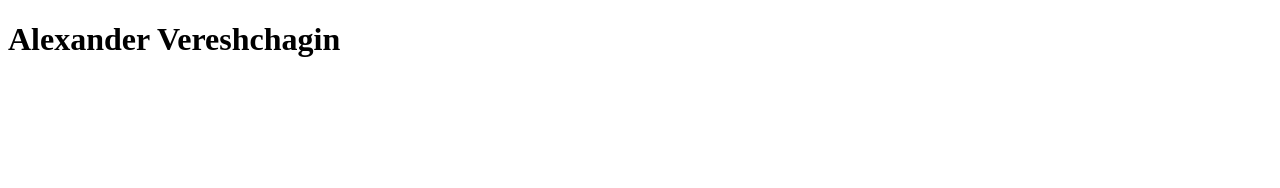
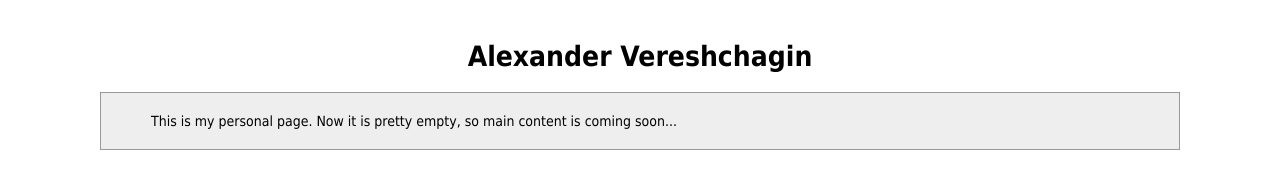
Before and after one commit to avereshchagin/avereshchagin.github.com, a plain HTML site: page index.html in a window 1280 px wide. Drawn offline with Linux system fonts and the light colour scheme.

Commit message:
Main page was modified

```diff
--- a/index.html
+++ b/index.html
@@ -4,11 +4,16 @@
 <head>
 <meta http-equiv="Content-Type" content="text/html; charset=utf-8" />
 <title>Alexander Vereshchagin</title>
+<link rel="stylesheet" href="style.css" />
 </head>
 
 <body>
 
 <h1>Alexander Vereshchagin</h1>
 
+<div class="grayBox">
+This is my personal page. Now it is pretty empty, so main content is coming soon...
+</div>
+
 </body>
 </html>
--- a/style.css
+++ b/style.css
@@ -0,0 +1,21 @@
+body {
+	font-family: Tahoma;
+	font-size: 14px;
+	margin-left: 100px;
+	margin-right: 100px;
+	margin-bottom: 40px;
+	margin-top: 40px;
+}
+
+h1 {
+    text-align: center;
+}
+
+.grayBox {
+    border: 1px #999 solid;
+    background-color: #eee;
+    padding-left: 50px;
+    padding-right: 50px;
+    padding-top: 20px;
+    padding-bottom: 20px;
+}
```
